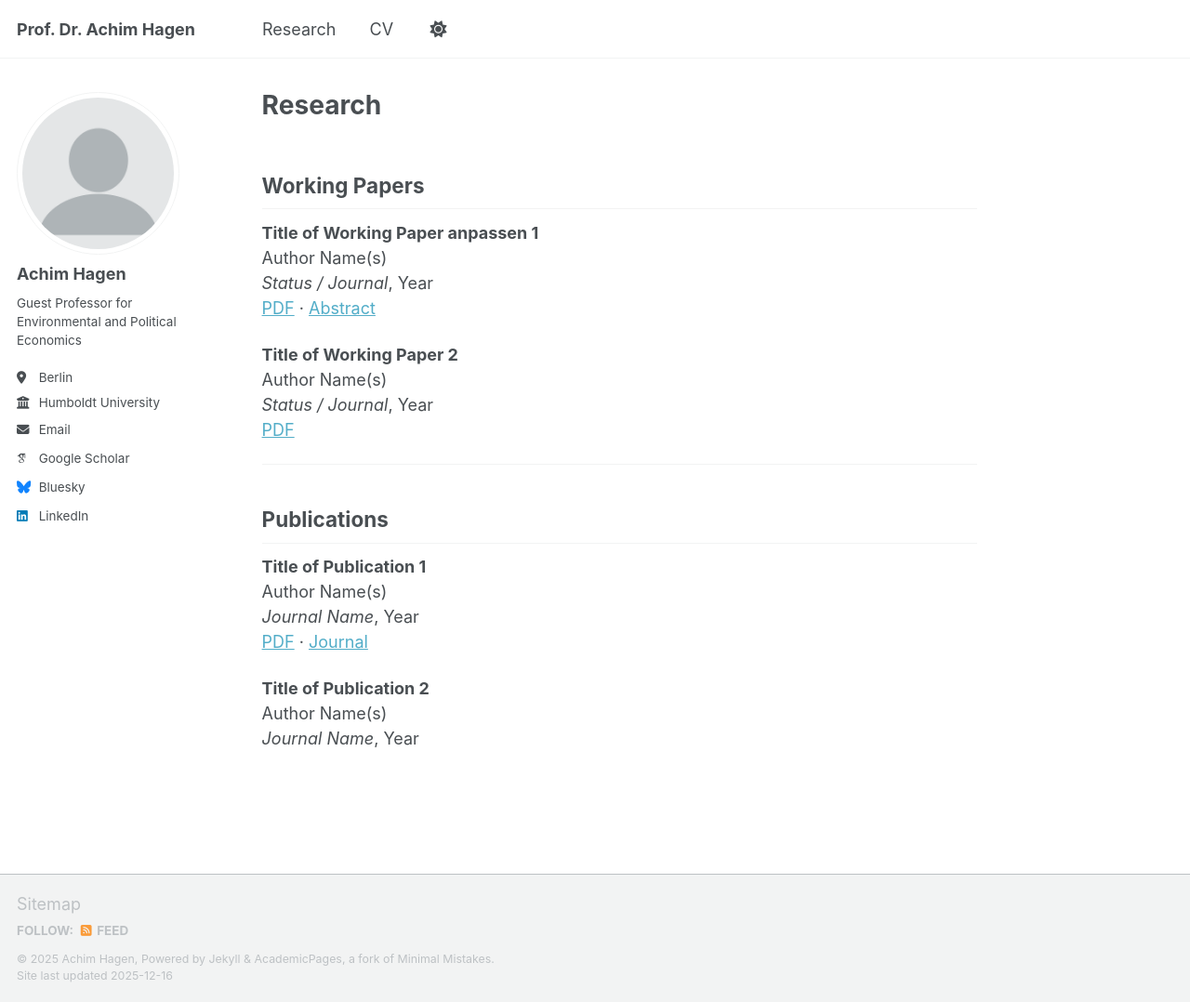
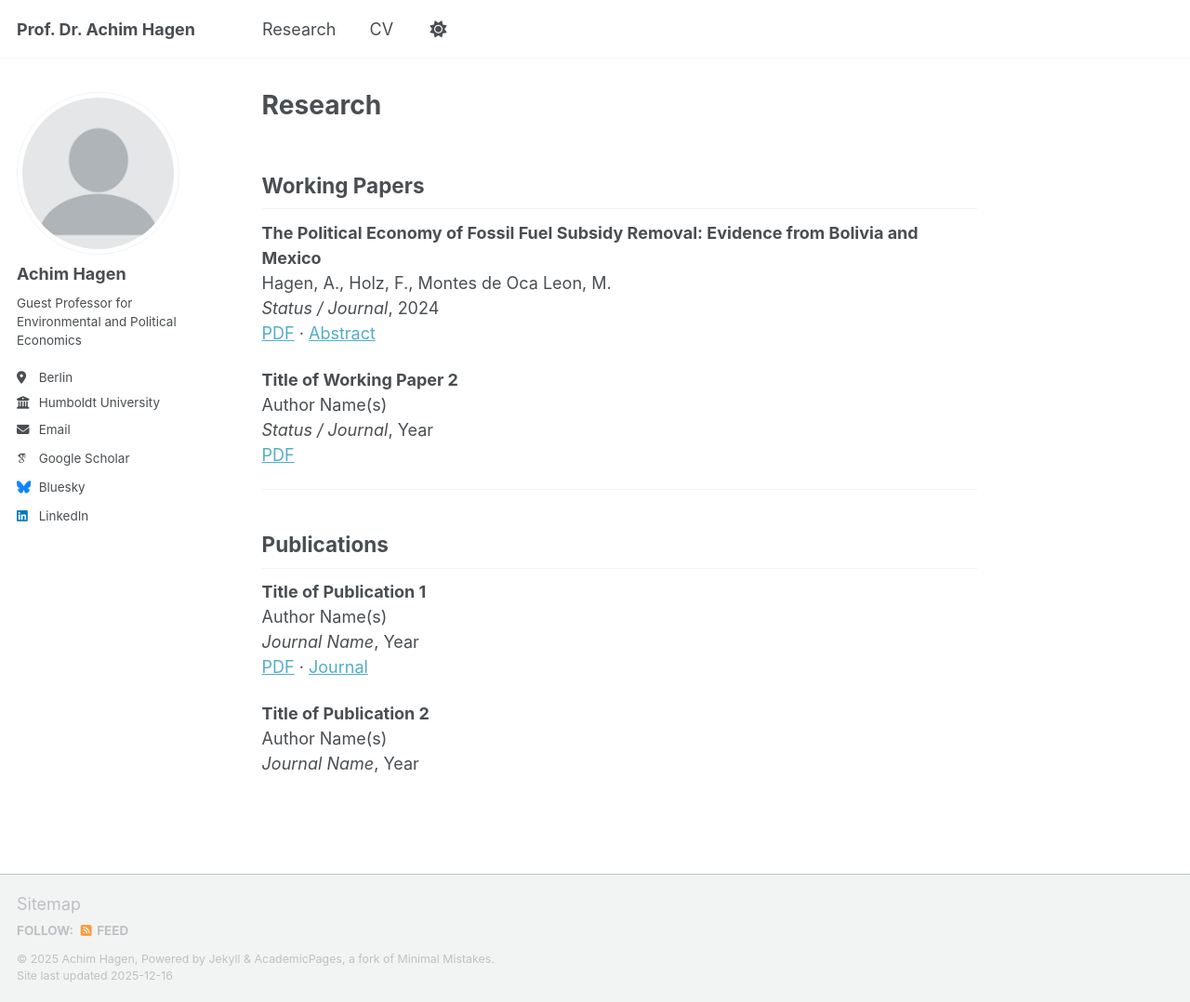
Before and after one commit to achhag/academic, a Jekyll site: the page built from _pages/publications.html, in a window 1280 px wide and 1078 px high. Shown: the whole window at 93% size. Built offline with Jekyll 4.4.1, drawn with Linux system fonts in a browser that asks for light colours; some web fonts are replaced; a script bundle is joined from its source files by our own code; library files that are not in the unit come from our copies.

Commit message:
Update publications.html

```diff
--- a/_pages/publications.html
+++ b/_pages/publications.html
@@ -8,9 +8,9 @@ author_profile: true
 <h2>Working Papers</h2>
 
 <p>
-<strong>Title of Working Paper anpassen 1</strong><br>
-Author Name(s)<br>
-<em>Status / Journal</em>, Year<br>
+<strong>The Political Economy of Fossil Fuel Subsidy Removal: Evidence from Bolivia and Mexico</strong><br>
+Hagen, A., Holz, F., Montes de Oca Leon, M.<br>
+<em>Status / Journal</em>, 2024<br>
 <a href="#">PDF</a> · <a href="#">Abstract</a>
 </p>
 
```
